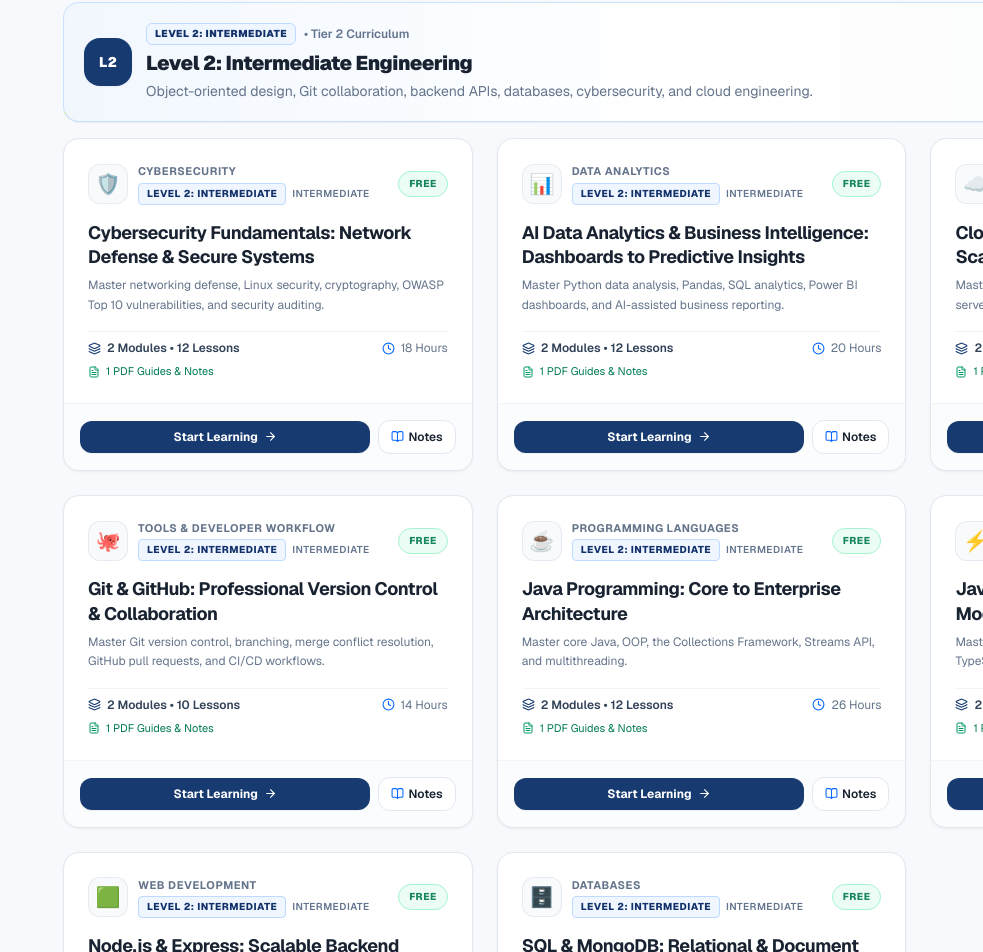
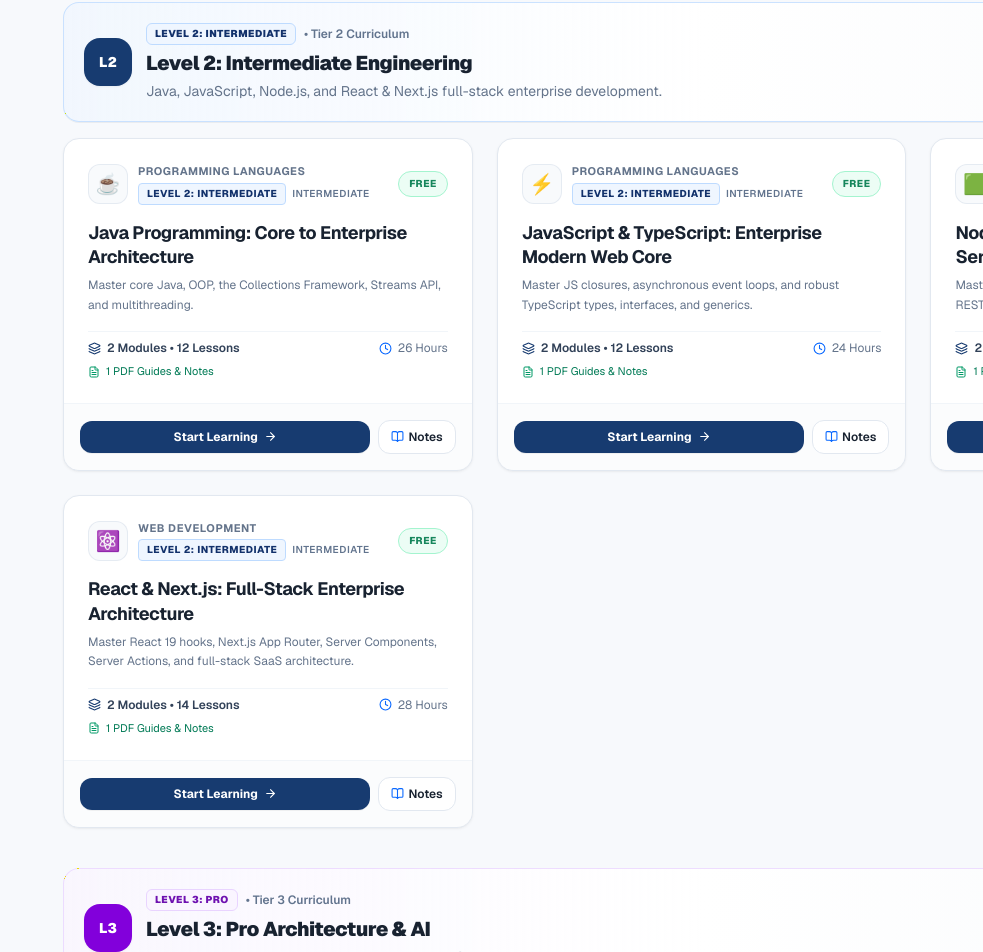
Before and after one commit to slrjdigital-ai/SLRJ-LEARN, a Next.js app: page /courses in a window 1280 px wide. Shown: the part 1489-2441 px from the top of the page, without its empty margins (297-1280 px from the left). Built offline with nearby package versions, Linux system fonts and the light colour scheme.

Commit message:
feat: organize courses into Level 1 (Basic: C, C++, HTML, Python, DSA), Level 2 (Intermediate: Java, JS, Node, React), and Level 3 (Pro: remaining 12 courses)

```diff
--- a/components/courses/ExploreCoursesView.tsx
+++ b/components/courses/ExploreCoursesView.tsx
@@ -336,14 +336,68 @@ export default function ExploreCoursesView() {
     }
     return list;
   }, [filteredAndSortedCourses, sortBy]);
-  const level2Courses = useMemo(
-    () => filteredAndSortedCourses.filter((c) => getCourseLevel(c).id === "intermediate"),
-    [filteredAndSortedCourses]
-  );
-  const level3Courses = useMemo(
-    () => filteredAndSortedCourses.filter((c) => getCourseLevel(c).id === "pro"),
-    [filteredAndSortedCourses]
-  );
+
+  // Level 2: Intermediate ordered strictly as: 1. Java, 2. JavaScript, 3. Node.js, 4. React & Next.js
+  const level2Courses = useMemo(() => {
+    const list = filteredAndSortedCourses.filter((c) => getCourseLevel(c).id === "intermediate");
+    if (sortBy === "recommended") {
+      const intermediateOrderMap: Record<string, number> = {
+        "java-programming": 1,
+        "course-java-programming": 1,
+        "javascript-typescript": 2,
+        "course-javascript-typescript": 2,
+        "nodejs-express": 3,
+        "course-nodejs-express": 3,
+        "react-nextjs": 4,
+        "course-react-nextjs": 4,
+      };
+      return [...list].sort((a, b) => {
+        const orderA = intermediateOrderMap[a.slug] || intermediateOrderMap[a.id] || (a.displayOrder ?? 99);
+        const orderB = intermediateOrderMap[b.slug] || intermediateOrderMap[b.id] || (b.displayOrder ?? 99);
+        return orderA - orderB;
+      });
+    }
+    return list;
+  }, [filteredAndSortedCourses, sortBy]);
+
+  // Level 3: Pro contains all remaining courses
+  const level3Courses = useMemo(() => {
+    const list = filteredAndSortedCourses.filter((c) => getCourseLevel(c).id === "pro");
+    if (sortBy === "recommended") {
+      const proOrderMap: Record<string, number> = {
+        "sql-mongodb": 1,
+        "course-sql-mongodb": 1,
+        "git-github": 2,
+        "course-git-github": 2,
+        "cybersecurity-fundamentals": 3,
+        "course-cybersecurity-fundamentals": 3,
+        "cloud-native-serverless": 4,
+        "course-cloud-native-serverless": 4,
+        "ai-data-analytics-bi": 5,
+        "course-ai-data-analytics-bi": 5,
+        "generative-ai-llms": 6,
+        "course-generative-ai-llms": 6,
+        "ai-machine-learning": 7,
+        "course-ai-machine-learning": 7,
+        "ai-agents-automation": 8,
+        "course-ai-agents-automation": 8,
+        "ai-agents-agentic-ai": 9,
+        "course-ai-agents-agentic-ai": 9,
+        "generative-ai-llm-app-dev": 10,
+        "course-generative-ai-llm-app-dev": 10,
+        "ai-assisted-coding-dev-tools": 11,
+        "course-ai-assisted-coding-dev-tools": 11,
+        "ai-chatbots-voice-ai": 12,
+        "course-ai-chatbots-voice-ai": 12,
+      };
+      return [...list].sort((a, b) => {
+        const orderA = proOrderMap[a.slug] || proOrderMap[a.id] || (a.displayOrder ?? 99);
+        const orderB = proOrderMap[b.slug] || proOrderMap[b.id] || (b.displayOrder ?? 99);
+        return orderA - orderB;
+      });
+    }
+    return list;
+  }, [filteredAndSortedCourses, sortBy]);
 
   // Total matching courses considering selected level
   const activeDisplayedCoursesCount = useMemo(() => {
--- a/data/courses.ts
+++ b/data/courses.ts
@@ -73,7 +73,7 @@ export const COURSE_LEVELS: Record<CourseLevelId, CourseLevelInfo> = {
     name: "Level 2: Intermediate",
     badgeLabel: "Level 2: Intermediate",
     title: "Level 2: Intermediate Engineering",
-    subtitle: "Object-oriented design, Git collaboration, backend APIs, databases, cybersecurity, and cloud engineering.",
+    subtitle: "Java, JavaScript, Node.js, and React & Next.js full-stack enterprise development.",
     badgeClass: "bg-blue-50 text-[#12316B] border-blue-200",
     cardBorderClass: "border-blue-200/80 hover:border-blue-400",
     accentBgClass: "bg-[#173B70] text-white",
@@ -85,7 +85,7 @@ export const COURSE_LEVELS: Record<CourseLevelId, CourseLevelInfo> = {
     name: "Level 3: Pro",
     badgeLabel: "Level 3: Pro",
     title: "Level 3: Pro Architecture & AI",
-    subtitle: "Enterprise full-stack architectures, AI-assisted development, machine learning, and autonomous agents.",
+    subtitle: "Databases, cloud-native systems, cybersecurity, Git, machine learning, and autonomous AI agents.",
     badgeClass: "bg-purple-50 text-purple-800 border-purple-200",
     cardBorderClass: "border-purple-200/80 hover:border-purple-400",
     accentBgClass: "bg-purple-700 text-white",
--- a/data/coursesData/databasesAndInfrastructure.ts
+++ b/data/coursesData/databasesAndInfrastructure.ts
@@ -11,7 +11,7 @@ export const DATABASES_AND_INFRASTRUCTURE_COURSES: Course[] = [
     shortDescription: "Master relational SQL schemas, joins, B-tree indexing, and MongoDB document database aggregation pipelines.",
     thumbnailUrl: "/course-web-dev.jpg",
     category: "Databases",
-    difficulty: "Intermediate",
+    difficulty: "Advanced",
     estimatedDuration: "20 Hours",
     estimatedDurationMinutes: 1200,
     totalLessons: 12,
@@ -141,7 +141,7 @@ export const DATABASES_AND_INFRASTRUCTURE_COURSES: Course[] = [
     shortDescription: "Master networking defense, Linux security, cryptography, OWASP Top 10 vulnerabilities, and security auditing.",
     thumbnailUrl: "/course-web-dev.jpg",
     category: "Cybersecurity",
-    difficulty: "Intermediate",
+    difficulty: "Advanced",
     estimatedDuration: "18 Hours",
     estimatedDurationMinutes: 1080,
     totalLessons: 12,
@@ -276,7 +276,7 @@ export const DATABASES_AND_INFRASTRUCTURE_COURSES: Course[] = [
     shortDescription: "Master cloud architecture, Docker containers, Kubernetes, serverless functions, and automated CI/CD pipelines.",
     thumbnailUrl: "/course-web-dev.jpg",
     category: "Cloud & DevOps",
-    difficulty: "Intermediate",
+    difficulty: "Advanced",
     estimatedDuration: "22 Hours",
     estimatedDurationMinutes: 1320,
     totalLessons: 12,
@@ -411,7 +411,7 @@ export const DATABASES_AND_INFRASTRUCTURE_COURSES: Course[] = [
     shortDescription: "Master Python data analysis, Pandas, SQL analytics, Power BI dashboards, and AI-assisted business reporting.",
     thumbnailUrl: "/course-web-dev.jpg",
     category: "Data Analytics",
-    difficulty: "Intermediate",
+    difficulty: "Advanced",
     estimatedDuration: "20 Hours",
     estimatedDurationMinutes: 1200,
     totalLessons: 12,
--- a/data/coursesData/dsaAndTools.ts
+++ b/data/coursesData/dsaAndTools.ts
@@ -142,7 +142,7 @@ export const DSA_AND_TOOLS_COURSES: Course[] = [
     shortDescription: "Master Git version control, branching, merge conflict resolution, GitHub pull requests, and CI/CD workflows.",
     thumbnailUrl: "/course-web-dev.jpg",
     category: "Tools & Developer Workflow",
-    difficulty: "Intermediate",
+    difficulty: "Advanced",
     estimatedDuration: "14 Hours",
     estimatedDurationMinutes: 840,
     totalLessons: 10,
--- a/data/coursesData/programmingLanguages.ts
+++ b/data/coursesData/programmingLanguages.ts
@@ -644,6 +644,7 @@ export const PROGRAMMING_LANGUAGES_COURSES: Course[] = [
     ],
     prerequisites: ["Basic HTML/CSS concepts", "General programming fundamentals"],
     accessType: "Free",
+    displayOrder: 2,
     isFeatured: false,
     createdAt: "2026-03-01T00:00:00Z",
     updatedAt: "2026-10-19T00:00:00Z",
@@ -910,6 +911,7 @@ export const PROGRAMMING_LANGUAGES_COURSES: Course[] = [
     ],
     prerequisites: ["Basic computer programming fundamentals"],
     accessType: "Free",
+    displayOrder: 1,
     isFeatured: false,
     createdAt: "2026-03-15T00:00:00Z",
     updatedAt: "2026-10-19T00:00:00Z",
--- a/data/coursesData/webDevelopment.ts
+++ b/data/coursesData/webDevelopment.ts
@@ -143,7 +143,7 @@ export const WEB_DEVELOPMENT_COURSES: Course[] = [
     shortDescription: "Master React 19 hooks, Next.js App Router, Server Components, Server Actions, and full-stack SaaS architecture.",
     thumbnailUrl: "/course-web-dev.jpg",
     category: "Web Development",
-    difficulty: "Advanced",
+    difficulty: "Intermediate",
     estimatedDuration: "28 Hours",
     estimatedDurationMinutes: 1680,
     totalLessons: 14,
@@ -161,6 +161,7 @@ export const WEB_DEVELOPMENT_COURSES: Course[] = [
     ],
     prerequisites: ["Strong JavaScript ES6+ & TypeScript foundations", "Basic async programming"],
     accessType: "Free",
+    displayOrder: 4,
     isFeatured: true,
     createdAt: "2026-03-05T00:00:00Z",
     updatedAt: "2026-10-19T00:00:00Z",
@@ -296,6 +297,7 @@ export const WEB_DEVELOPMENT_COURSES: Course[] = [
     ],
     prerequisites: ["Strong JavaScript fundamentals (async/await, promises)"],
     accessType: "Free",
+    displayOrder: 3,
     isFeatured: false,
     createdAt: "2026-03-12T00:00:00Z",
     updatedAt: "2026-10-19T00:00:00Z",
```
